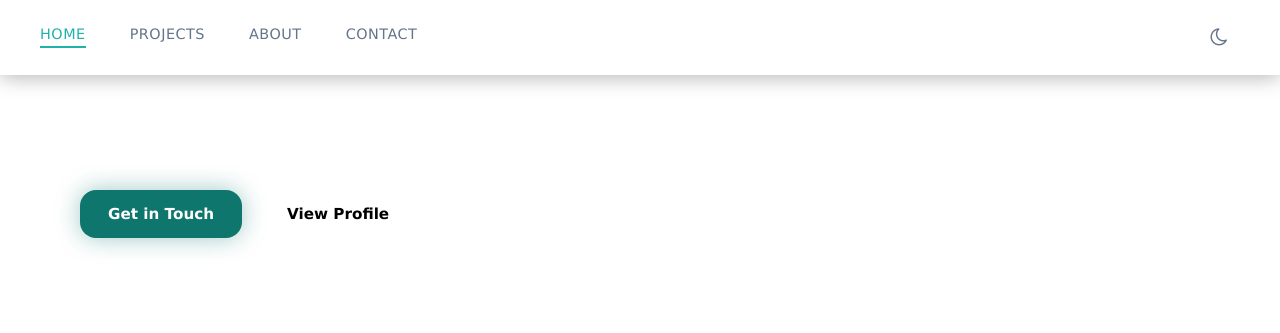
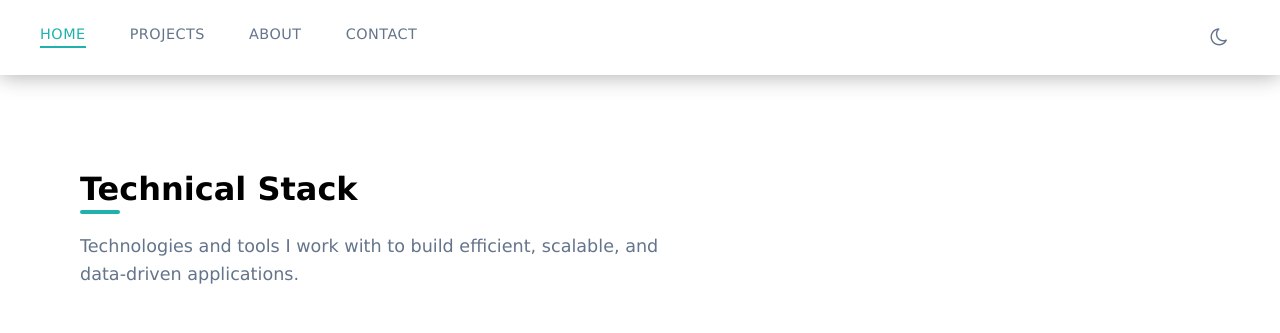
Before and after one commit to JphOrq/Portfolio-Homepage, a plain HTML site: page index.html in a window 1280 px wide. Shown: the top 333 px of the page. Drawn offline with Linux system fonts and the light colour scheme; no server answers.

Commit message:
update index.html

```diff
--- a/index.html
+++ b/index.html
@@ -37,18 +37,6 @@
         </button>
       </div>
     </nav>
-
-    <header class="hero reveal">
-      <div class="hero-content">
-        <!-- <span class="hero-badge">Software Developer</span> -->
-        <!-- <h1 class="hero-title" id="typewriter"></h1> -->
-        <!-- <p class="hero-sub">a Computer Programmer &amp; Mid-Level Developer</p> -->
-        <div class="hero-actions">
-          <a href="contact.html" class="btn btn-primary">Get in Touch</a>
-          <a href="about.html" class="btn btn-outline">View Profile</a>
-        </div>
-      </div>
-    </header>
 
     <section class="skills reveal">
       <div class="section-header reveal">
```
